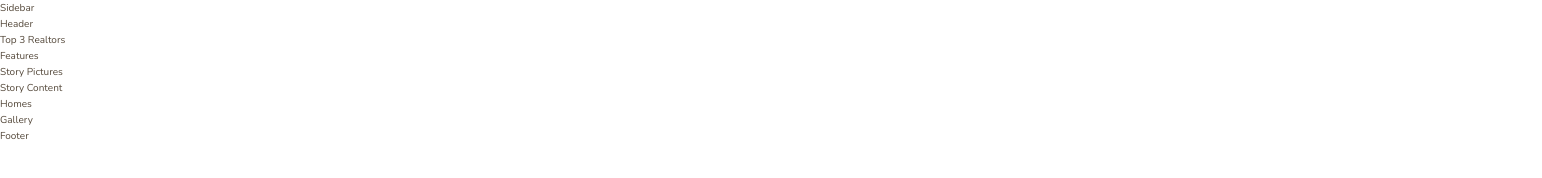
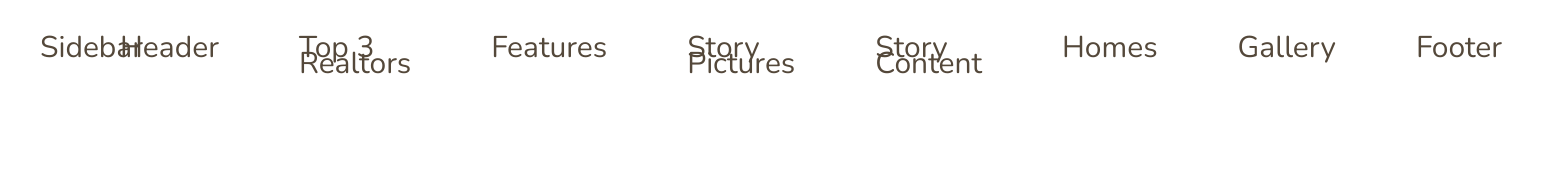
Before and after one commit to catherinestirk97/nexters-website, a plain HTML site: page index.html in a window 1280 px wide. Shown: the whole page, 1542 px wide, since content can reach past the window. Drawn offline with nearby package versions, Linux system fonts and the light colour scheme; files that its build step writes are made by us from their sources.

Commit message:
make the grid layout

```diff
--- a/sass/_base.scss
+++ b/sass/_base.scss
@@ -33,3 +33,16 @@ body{
     font-weight:300;
     line-height: 1.6rem;
 }
+
+.container{
+    display:grid;
+    grid-template-rows: 80vh min-content 40vw repeat(3, min-content);
+    //8 columns, never smaller than min content and never bigger than 140px(14rem)
+    grid-template-columns: [sidebar-start]8rem [sidebar-end full-start]1fr [center-start] repeat(8,[col-start] minmax(min-content, 14rem)[col-end]) [center-end]1fr [full-end];
+
+    //for development purposes only
+    &>*{
+      padding:40px;
+      font-size: 3rem;
+    }
+}
```
